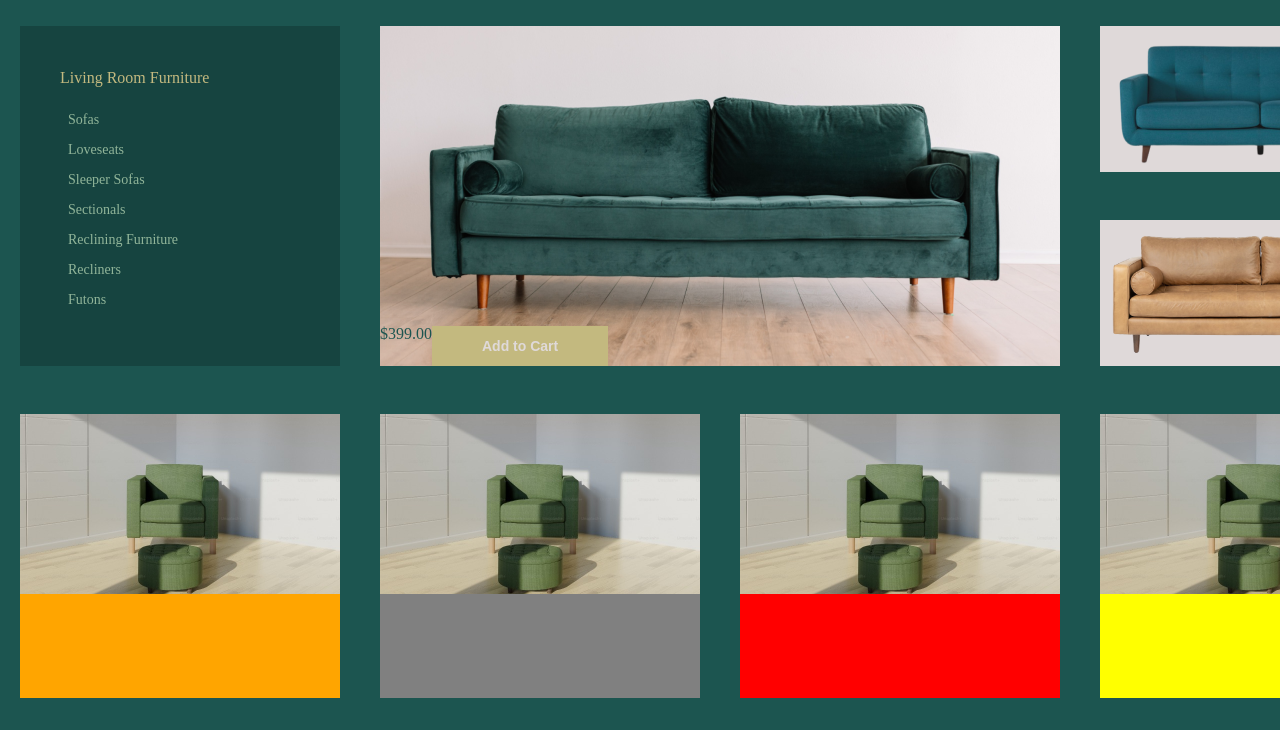
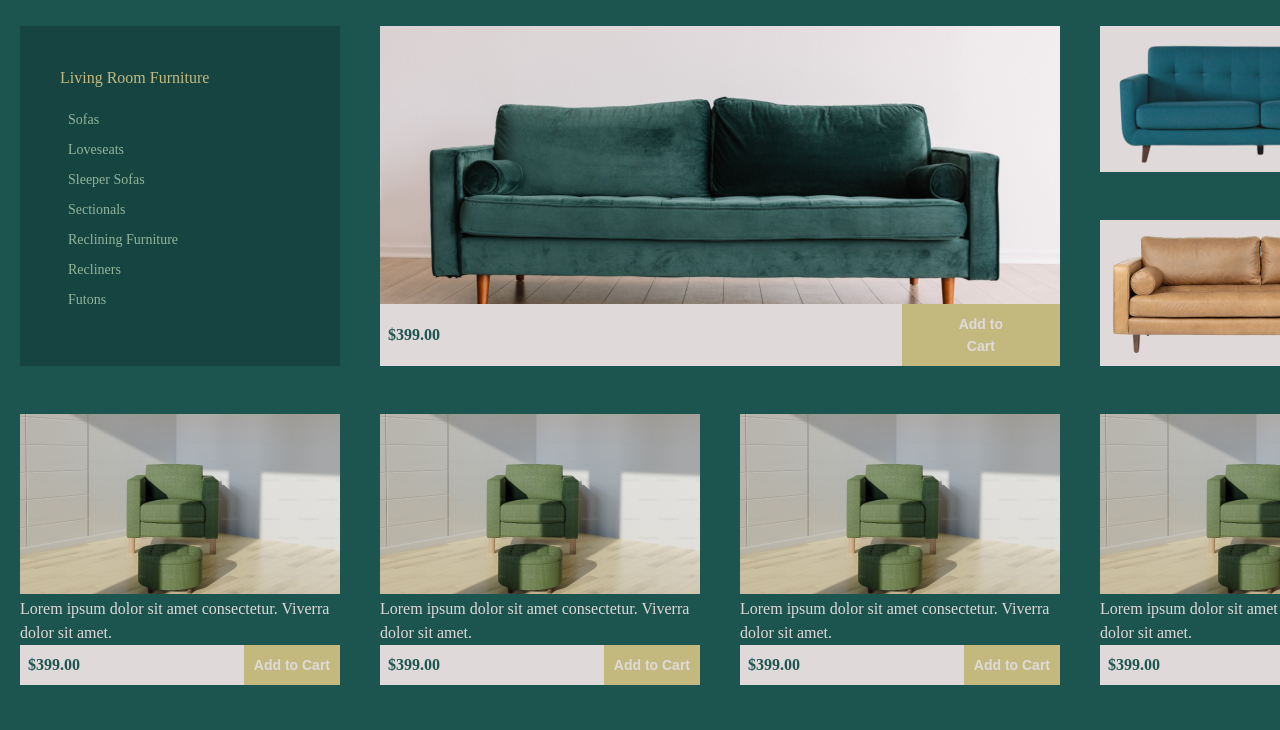
Before and after one commit to NinoRazmadze/homework11, a plain HTML site: page index.html in a window 1280 px wide. Shown: the part 102-832 px from the top of the page. Drawn offline with Linux system fonts and the light colour scheme.

Commit message:
add ibasldas

```diff
--- a/css/styles.css
+++ b/css/styles.css
@@ -4,12 +4,12 @@
   --navfontSize: 18px;
   --navColor: #dfd9d9;
   --borderRadius: 4px;
-  --buttonColor: #C3B97F;
+  --buttonColor: #c3b97f;
   --buttonFontsize: 14px;
-  --priceColor:#1C5550;
+  --priceColor: #1c5550;
   --priceSize: 16px;
-  --h2Color: #C3B97F;
-  --asideTextcolor: #91B599;
+  --h2Color: #c3b97f;
+  --asideTextcolor: #91b599;
 }
 
 .container {
@@ -29,7 +29,6 @@
 }
 /* header */
 header {
-  background-color: var(--themecolor);
   grid-area: HEADER;
 }
 nav {
@@ -61,7 +60,6 @@ input {
   background-repeat: no-repeat;
   background-position: right 8px center;
   background-size: 16px;
-
 }
 
 /* aside */
@@ -70,7 +68,7 @@ input {
   grid-area: ASIDE;
   padding: 38px 40px;
 }
-h2{
+h2 {
   color: var(--h2Color);
   font-size: var(--priceSize);
   font-weight: 400;
@@ -83,30 +81,37 @@ h2{
   margin-left: 8px;
   margin-top: 16px;
 }
-.aside_text{
+.aside_text {
   font-size: var(--buttonFontsize);
   color: var(--asideTextcolor);
   font-weight: 400px;
   line-height: 25px;
-
 }
 /* bigcard */
 .bigcard {
   grid-area: BIGCARD;
   position: relative;
 }
-.cart{
+.cart {
   display: flex;
   position: absolute;
   bottom: 0;
   left: 0;
-
+  width: 100%;
+  align-items: center;
+  background-color: var(--navColor);
+  padding-left: 8px;
 }
-p{
+.cardp {
   color: var(--priceColor);
   font-size: var(--priceSize);
+  font-weight: 700;
+  line-height: 24px;
+  width: 100%;
 }
-button{
+p {
+}
+.button1 {
   background-color: var(--buttonColor);
   color: var(--navColor);
   border: none;
@@ -114,10 +119,8 @@ outline: none;
   padding: 9px 50px;
   font-size: var(--buttonFontsize);
   font-weight: 700;
-line-height:  22px;
+  line-height: 22px;
 }
-
-
 
 /* img1 */
 .img1 {
@@ -131,21 +134,43 @@ line-height:  22px;
 }
 /* card1 */
 .card1 {
-  background-color: orange;
   grid-area: CARD1;
 }
 /* card2 */
 .card2 {
-  background-color: grey;
   grid-area: CARD2;
 }
 /* card3 */
 .card3 {
-  background-color: red;
   grid-area: CARD3;
 }
 /* card4 */
 .card4 {
-  background-color: yellow;
   grid-area: CARD4;
 }
+.cart2 {
+  display: flex;
+  background-color: var(--navColor);
+  justify-content: space-between;
+  align-items: center;
+  color: var(--priceColor);
+  font-weight: 700;
+  line-height: 24px;
+  padding-left: 8px;
+}
+.button2 {
+  background-color: var(--buttonColor);
+  color: var(--navColor);
+  border: none;
+  outline: none;
+  padding: 9px 10px;
+  font-size: var(--buttonFontsize);
+  font-weight: 700;
+  line-height: 22px;
+}
+h3 {
+  color: var(--navColor);
+  font-size: var(#dfd9d9);
+  font-weight: 400;
+  line-height: 24px;
+}
--- a/index.html
+++ b/index.html
@@ -30,7 +30,7 @@
       <article class="aside">
         <h2>Living Room Furniture</h2>
         <ul class="aside_list">
-          <li><a href="" class="aside_text">Sofas</a></li>
+          <li ><a href="" class="aside_text">Sofas</a></li>
           <li><a href="" class="aside_text">Loveseats</a></li>
           <li><a href="" class="aside_text">Sleeper Sofas</a></li>
           <li><a href="" class="aside_text">Sectionals</a></li>
@@ -43,8 +43,8 @@
       <div class="bigcard">
         <img src="images/img1.png" alt="" />
         <div class="cart">
-           <p>$399.00</p>
-          <button>Add to Cart</button>
+           <div class="cardp"><p>$399.00</p></div>
+          <button class="button1">Add to Cart</button>
         </div>
 
       </div>
@@ -53,20 +53,33 @@
       <!-- img2 -->
       <div class="img2"><img src="images/img3.png" alt="" /></div>
       <!-- card1 -->
-      <figure class="card1">
+      <figure class="card1 " >
         <img src="images/card.png" alt="" />
+        <h3>Lorem ipsum dolor sit amet consectetur. Viverra dolor sit amet.</p>
+          <div class="cart2"><p>$399.00</p>
+            <button class="button2">Add to Cart</button></div>
       </figure>
       <!-- card2 -->
-      <figure class="card2">
+      <figure class="card2 ">
         <img src="images/card.png" alt="" />
+        <h3>Lorem ipsum dolor sit amet consectetur. Viverra dolor sit amet.</p>
+          <div class="cart2"><p>$399.00</p>
+            <button class="button2">Add to Cart</button></div>
+
       </figure>
       <!-- card3 -->
       <figure class="card3">
         <img src="images/card.png" alt="" />
+        <h3>Lorem ipsum dolor sit amet consectetur. Viverra dolor sit amet.</p>
+          <div class="cart2"><p>$399.00</p>
+            <button class="button2">Add to Cart</button></div>
       </figure>
       <!-- card4 -->
       <figure class="card4">
         <img src="images/card.png" alt="" />
+        <h3>Lorem ipsum dolor sit amet consectetur. Viverra dolor sit amet.</p>
+          <div class="cart2"><p>$399.00</p>
+            <button class="button2">Add to Cart</button></div>
       </figure>
     </div>
   </body>
```
Lines whose indentation alone changed are shown as unchanged.
